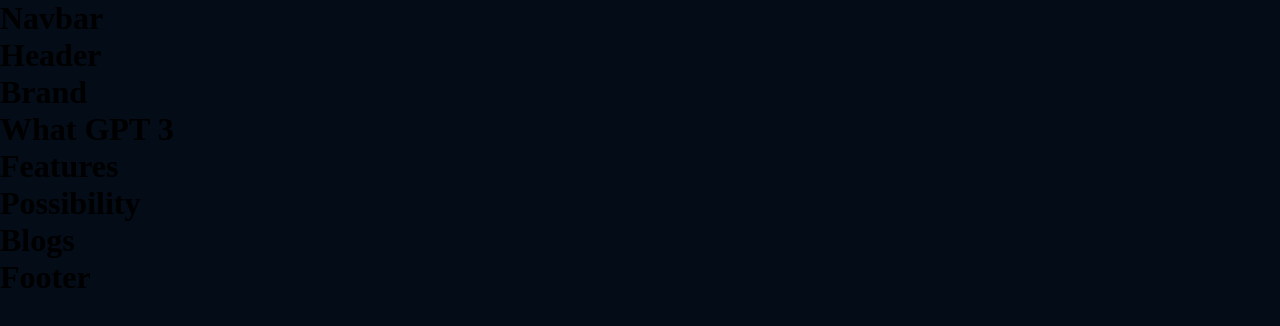
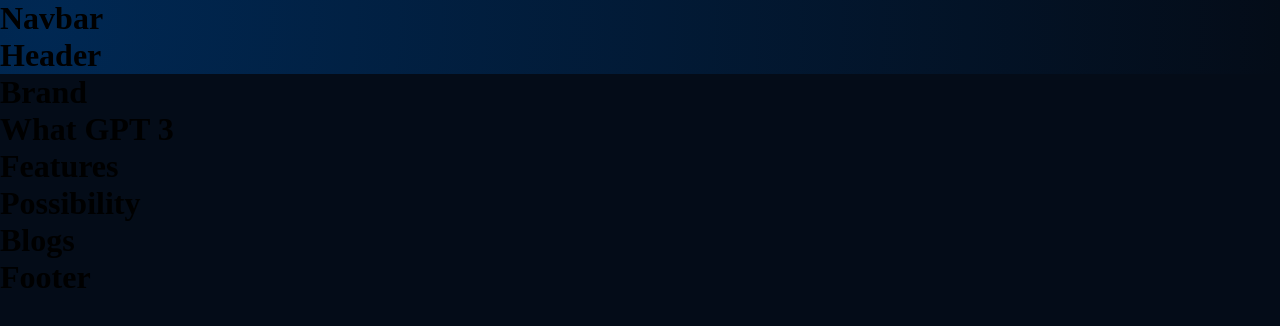
Before and after one commit to maurya512/gtp3_figmadesign, a React (Create React App) app: page / in a window 1280 px wide. Shown: the top 326 px of the page. Built offline with nearby package versions, Linux system fonts and the light colour scheme.

Commit message:
Added styling to navbar, sections and more by implementing angry tools and animista

```diff
--- a/src/App.css
+++ b/src/App.css
@@ -10,3 +10,118 @@
 body {
   background: var(--color-bg);
 }
+
+/* styling for anchor tags */
+a {
+  color: unset;
+  text-decoration: none;
+}
+
+/* angry tools.com to design gradients */
+.gradient_bg {
+    /* ff 3.6+ */
+    background: -moz-radial-gradient(
+      circle at 3% 25%,
+      rgba(0, 40, 83, 1) 0%,
+      rgba(4, 12, 24, 1) 100%
+    );
+
+    /* safari 5.1+,chrome 10+ */
+    background: -webkit-radial-gradient(
+      circle at 3% 25%,
+      rgba(0, 40, 83, 1) 0%,
+      rgba(4, 12, 24, 1) 100%
+    );
+
+    /* opera 11.10+ */
+    background: -o-radial-gradient(
+      circle at 3% 25%,
+      rgba(0, 40, 83, 1) 0%,
+      rgba(4, 12, 24, 1) 100%
+    );
+
+    /* ie 10+ */
+    background: -ms-radial-gradient(
+      circle at 3% 25%,
+      rgba(0, 40, 83, 1) 0%,
+      rgba(4, 12, 24, 1) 100%
+    );
+
+    /* global 92%+ browsers support */
+    background: radial-gradient(
+      circle at 3% 25%,
+      rgba(0, 40, 83, 1) 0%,
+      rgba(4, 12, 24, 1) 100%
+    );
+}
+
+/* styling for the text */
+.gradient__text {
+    background:var(--gradient-text);
+    background-clip: text;
+    -webkit-background-clip: text;
+    -webkit-text-fill-color: transparent;
+}
+
+/* styling for sections */
+.section__padding {
+    padding: 4rem 6rem;
+}
+
+.sectio__margin {
+    margin: 4rem 6rem;
+}
+
+/* animista.net to get custom pre made animation plugins */
+/* custom animations */
+.scale-up-center {
+	-webkit-animation: scale-up-center 0.4s cubic-bezier(0.390, 0.575, 0.565, 1.000) both;
+	        animation: scale-up-center 0.4s cubic-bezier(0.390, 0.575, 0.565, 1.000) both;
+}
+
+/**
+ * ----------------------------------------
+ * animation scale-up-center
+ * ----------------------------------------
+ */
+ @-webkit-keyframes scale-up-center {
+    0% {
+      -webkit-transform: scale(0.5);
+              transform: scale(0.5);
+    }
+    100% {
+      -webkit-transform: scale(1);
+              transform: scale(1);
+    }
+  }
+  @keyframes scale-up-center {
+    0% {
+      -webkit-transform: scale(0.5);
+              transform: scale(0.5);
+    }
+    100% {
+      -webkit-transform: scale(1);
+              transform: scale(1);
+    }
+  }
+
+  /* media queries */
+  @media screen and (max-width: 700px) {
+      .section__padding {
+          padding: 4rem 6rem;
+      }
+
+      .sectio__margin {
+          margin: 4rem;
+      }
+  }
+
+  @media screen and (max-width: 550px) {
+      .section__padding {
+          padding: 4rem 6rem;
+      }
+
+      .section__margin {
+          margin: 4rem 2rem;
+      }
+  }
```
